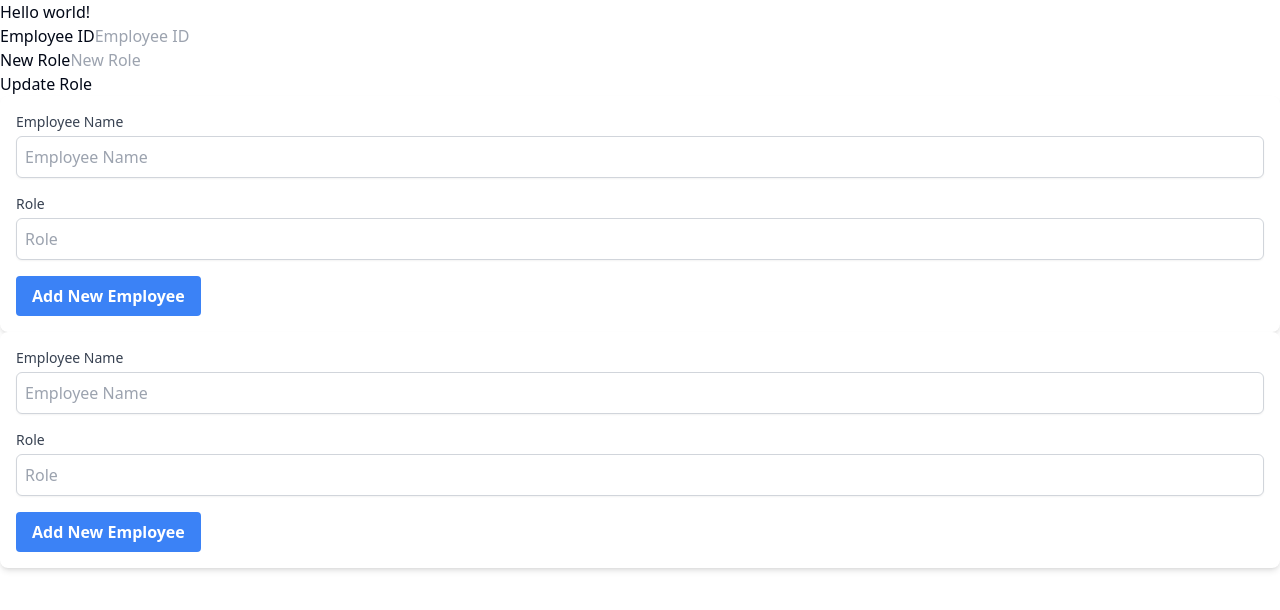
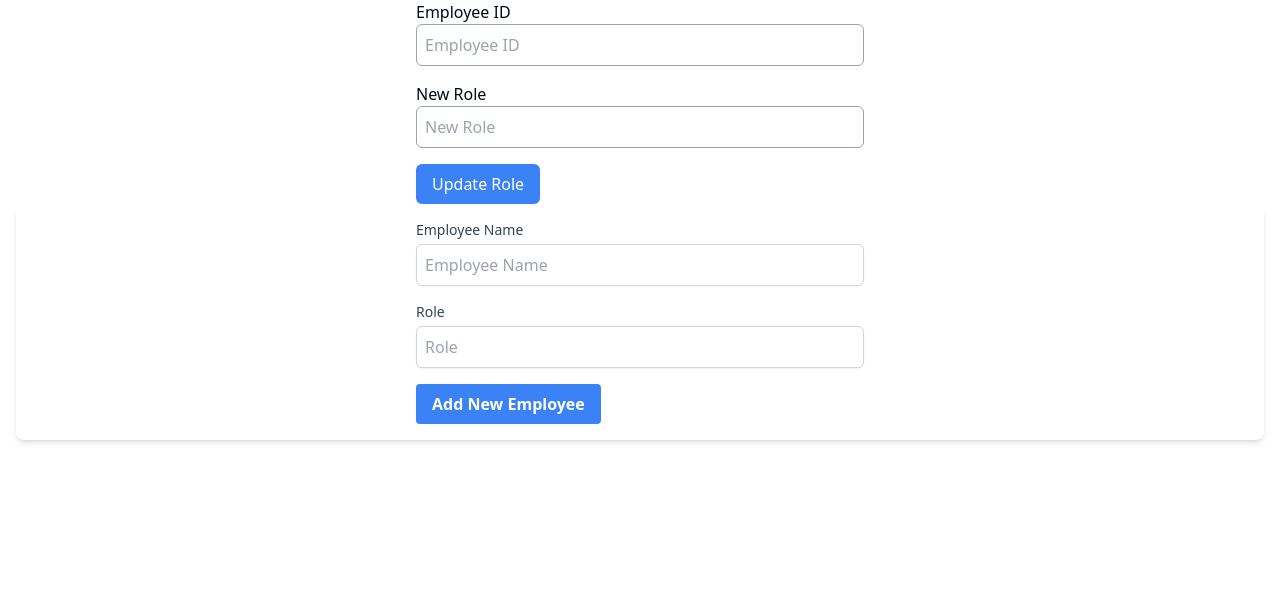
Before and after one commit to Hold-A-sys-projekt/generisk_vagtplan_, a React (Vite) app in the folder frontend/: page / in a window 1280 px wide. Shown: the top 610 px of the page. Built offline with nearby package versions, Linux system fonts and the light colour scheme.

Commit message:
FINAL CHANGES
FINAL CHANGES

```diff
--- a/frontend/src/App.jsx
+++ b/frontend/src/App.jsx
@@ -1,6 +1,6 @@
 import { Outlet } from 'react-router-dom'
 import './App.css'
-import EmployeeForm from './pages/AddNewEmployee'
+
 
 
 function App() {
@@ -8,7 +8,7 @@ function App() {
   return (
     <>
       <Outlet />
-      <EmployeeForm />
+
     </>
   )
 }
--- a/frontend/src/main.jsx
+++ b/frontend/src/main.jsx
@@ -3,12 +3,12 @@ import ReactDOM from 'react-dom/client'
 import App from './App.jsx'
 import './index.css'
 import { Route, RouterProvider, createBrowserRouter, createRoutesFromElements } from 'react-router-dom'
-import UpdateEmployeeRoleForm from '@/pages/Index.jsx'
+import Index from '@/pages/Index.jsx'
 
 const router = createBrowserRouter(
   createRoutesFromElements(
     <Route path="/" element={<App />}>
-      <Route index element={<UpdateEmployeeRoleForm />} />
+      <Route index element={<Index />} />
     </Route>
   )
 )
--- a/frontend/src/pages/AddNewEmployee.jsx
+++ b/frontend/src/pages/AddNewEmployee.jsx
@@ -37,8 +37,9 @@ const AddNewEmployee = () => {
 
 
   return (
+    <div className="container mx-auto px-4">
         <div className="p-4 bg-white rounded-lg shadow-md">
-      <form onSubmit={handleSubmit}>
+            <form onSubmit={handleSubmit} className="max-w-md mx-auto">
                 <div className="mb-4">
                     <label htmlFor="employeename" className="block text-sm font-medium text-gray-700">Employee Name</label>
                     <input
@@ -73,6 +74,7 @@ const AddNewEmployee = () => {
                 </div>
             </form>
         </div>
+    </div>
 );
 };
 
--- a/frontend/src/pages/AssignRole.jsx
+++ b/frontend/src/pages/AssignRole.jsx
@@ -1,4 +1,4 @@
-import React, { useState } from 'react';
+import  { useState } from 'react';
 
 const AssignRole = () => {
     const [formData, setFormData] = useState({
@@ -6,12 +6,12 @@ const AssignRole = () => {
         newRole: '',
     });
 
-    const handleChange = (e) => {
+const handleChange = (e) => {
         const { name, value } = e.target;
         setFormData({ ...formData, [name]: value });
     };
 
-    const handleSubmit = async (e) => {
+const handleSubmit = async (e) => {
         e.preventDefault();
         try {
             const response = await fetch(`http://localhost:7070/api/managers/employees/${formData.employeeID}`, {
@@ -36,10 +36,10 @@ const AssignRole = () => {
     };
 
     return (
-        <div>
-            <form onSubmit={handleSubmit}>
-                <div>
-                    <label>Employee ID</label>
+        <div className="container mx-auto px-4">
+            <form onSubmit={handleSubmit} className="max-w-md mx-auto">
+                <div className="mb-4">
+                    <label htmlFor="employeeID" className="block">Employee ID</label>
                     <input
                         id="employeeID"
                         type="text"
@@ -48,11 +48,12 @@ const AssignRole = () => {
                         value={formData.employeeID}
                         onChange={handleChange}
                         required
+                        className="border border-gray-400 rounded-md p-2 w-full"
                     />
                 </div>
 
-                <div>
-                    <label>New Role</label>
+                <div className="mb-4">
+                    <label htmlFor="newRole" className="block">New Role</label>
                     <input
                         id="newRole"
                         type="text"
@@ -61,10 +62,11 @@ const AssignRole = () => {
                         value={formData.newRole}
                         onChange={handleChange}
                         required
+                        className="border border-gray-400 rounded-md p-2 w-full"
                     />
                 </div>
                 <div>
-                    <button type="submit">Update Role</button>
+                    <button type="submit" className="bg-blue-500 text-white px-4 py-2 rounded-md hover:bg-blue-600">Update Role</button>
                 </div>
             </form>
         </div>
--- a/frontend/src/pages/Index.jsx
+++ b/frontend/src/pages/Index.jsx
@@ -4,7 +4,7 @@ import AddNewEmployee from '@/pages/AddNewEmployee.jsx';
 const Index = () => {
   return (
       <div>
-        <h1>Hello world!</h1>
+
         <AssignRole />
         <AddNewEmployee />
 
```
Lines whose indentation alone changed are shown as unchanged.
